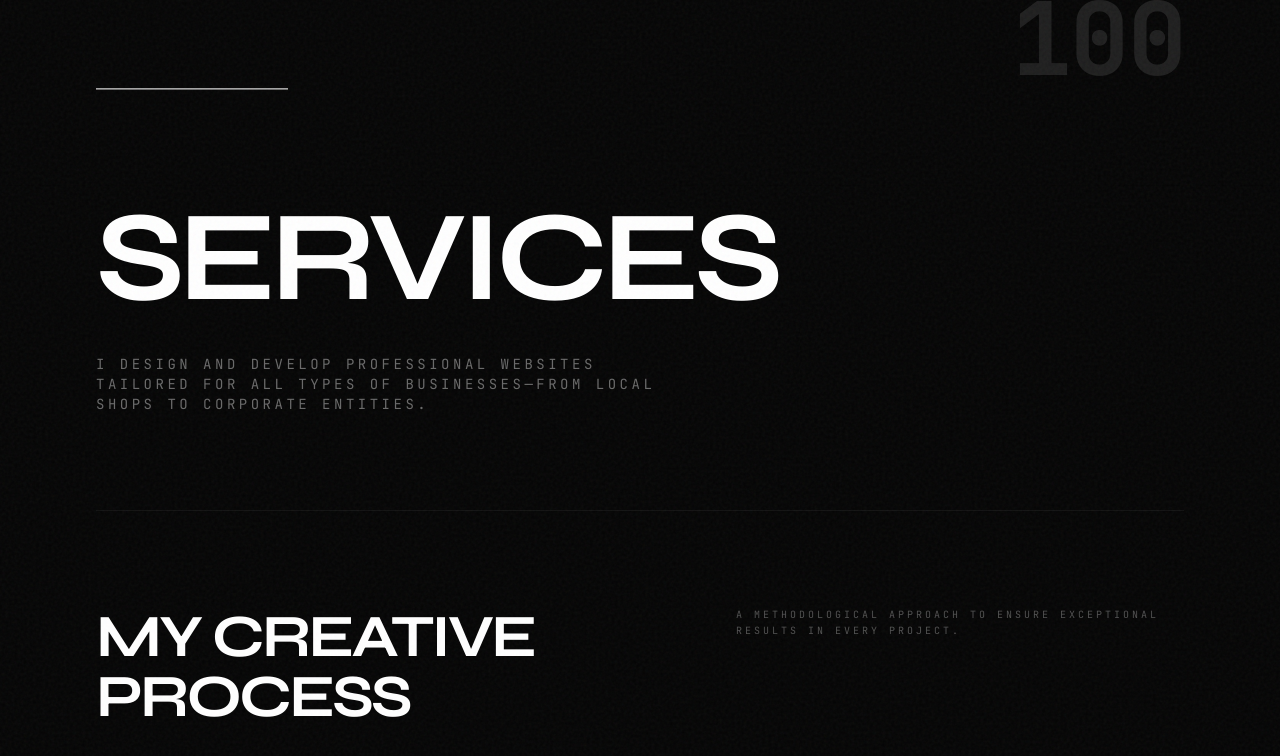
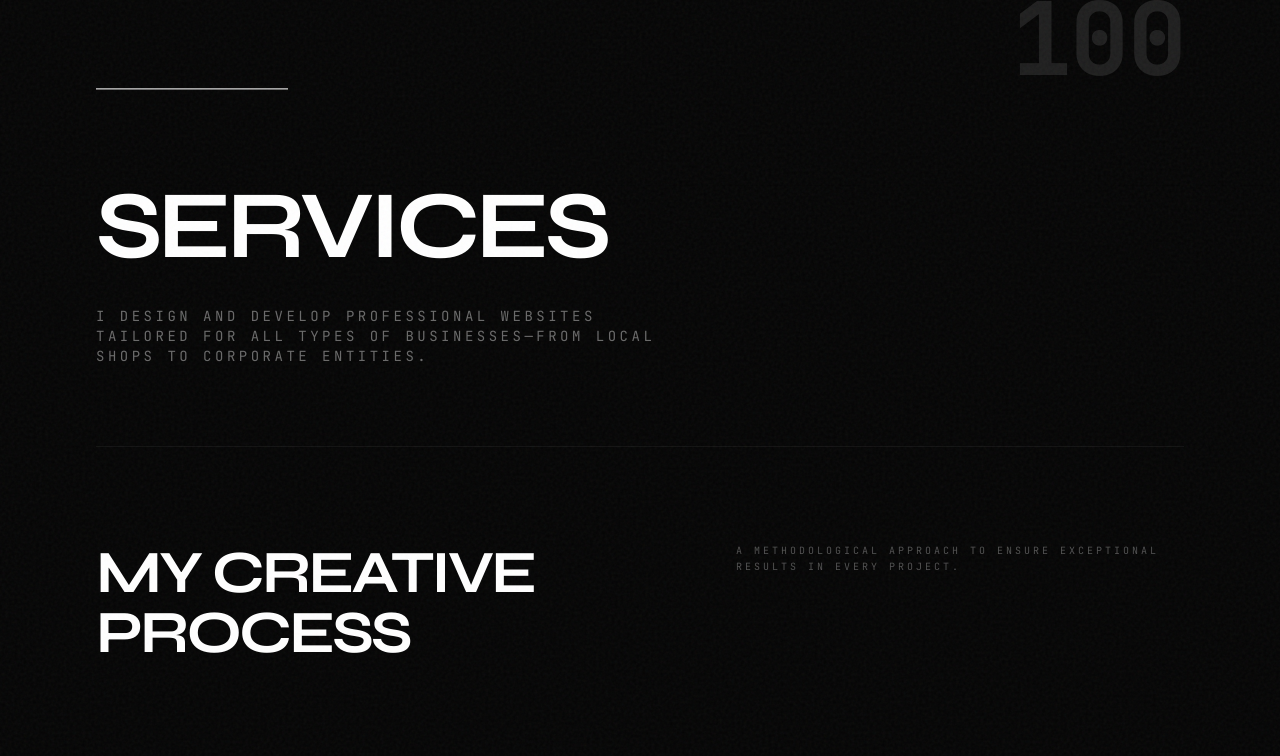
Before and after one commit to TracyMooor/PortafolioWebTracy, a React (Vite) app: page /services in a window 1280 px wide. Shown: the top 756 px of the page. Built offline with nearby package versions, Linux system fonts and the light colour scheme.

Commit message:
feat: Create ServicesPage component with animated sections, a process overview, and internationalization support.

```diff
--- a/components/ServicesPage.tsx
+++ b/components/ServicesPage.tsx
@@ -74,9 +74,8 @@ const ServicesPage: React.FC = () => {
     return (
         <div ref={containerRef} className="min-h-screen bg-[#050505] text-white selection:bg-white selection:text-black">
             <main className="pt-32 pb-20 px-6 md:px-12 lg:px-24">
-                <header className="mb-24 flex flex-col md:flex-row justify-between items-start md:items-end gap-12">
-                    <div className="max-w-3xl">
-                        <Link to="/" className="inline-flex items-center gap-2 mono text-[10px] uppercase tracking-[0.3em] text-white/40 hover:text-white transition-colors mb-12 group">
+                <header className="mb-20">
+                    <Link to="/" className="inline-flex items-center gap-2 mono text-[10px] uppercase tracking-[0.3em] text-white/40 hover:text-white transition-colors mb-8 group">
                         <svg viewBox="0 0 24 24" fill="none" stroke="currentColor" strokeWidth="2" strokeLinecap="round" strokeLinejoin="round" className="w-4 h-4 transition-transform group-hover:-translate-x-1">
                             <line x1="19" y1="12" x2="5" y2="12"></line>
                             <polyline points="12 19 5 12 12 5"></polyline>
@@ -84,13 +83,12 @@ const ServicesPage: React.FC = () => {
                         {t('backToHome')}
                     </Link>
 
-                        <h1 className="page-title heading text-6xl md:text-8xl lg:text-9xl font-bold uppercase tracking-tighter leading-none mb-8">
+                    <h1 className="page-title heading text-5xl md:text-7xl lg:text-8xl font-bold uppercase tracking-tighter leading-none mb-8">
                         {t('services')}
                     </h1>
                     <p className="max-w-xl text-white/40 mono text-xs md:text-sm uppercase tracking-[0.25em] leading-[1.8]">
                         {t('services_intro')}
                     </p>
-                    </div>
                 </header>
 
 
@@ -189,7 +187,7 @@ const ServicesPage: React.FC = () => {
             <div className="fixed inset-0 z-[-1] pointer-events-none opacity-[0.02]">
                 <div className="absolute inset-0 h-full w-full bg-[linear-gradient(to_right,#ffffff12_1px,transparent_1px),linear-gradient(to_bottom,#ffffff12_1px,transparent_1px)] bg-[size:80px_80px]"></div>
             </div>
-        </div>
+        </div >
     );
 };
 
```
Lines whose indentation alone changed are shown as unchanged.
